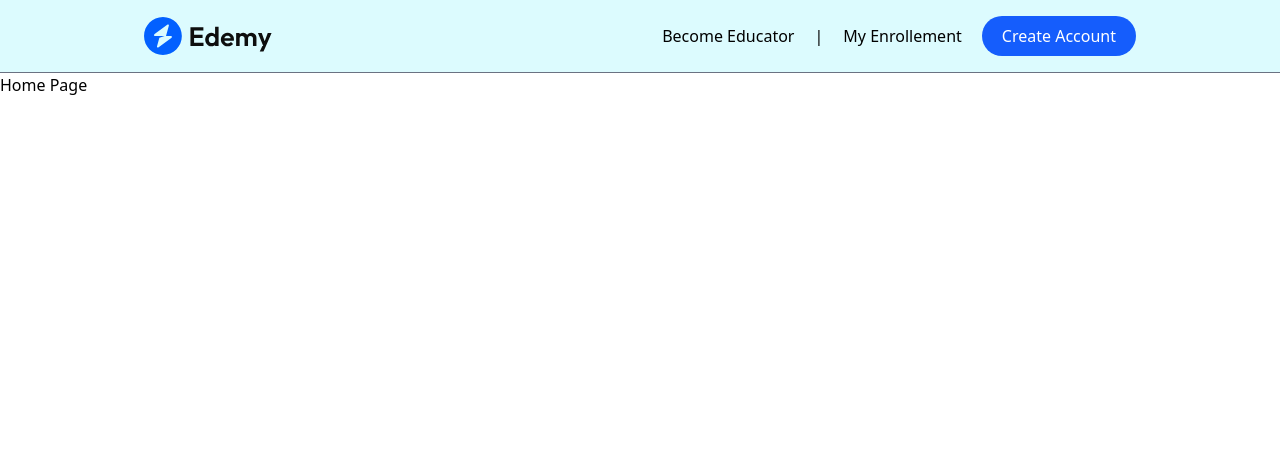
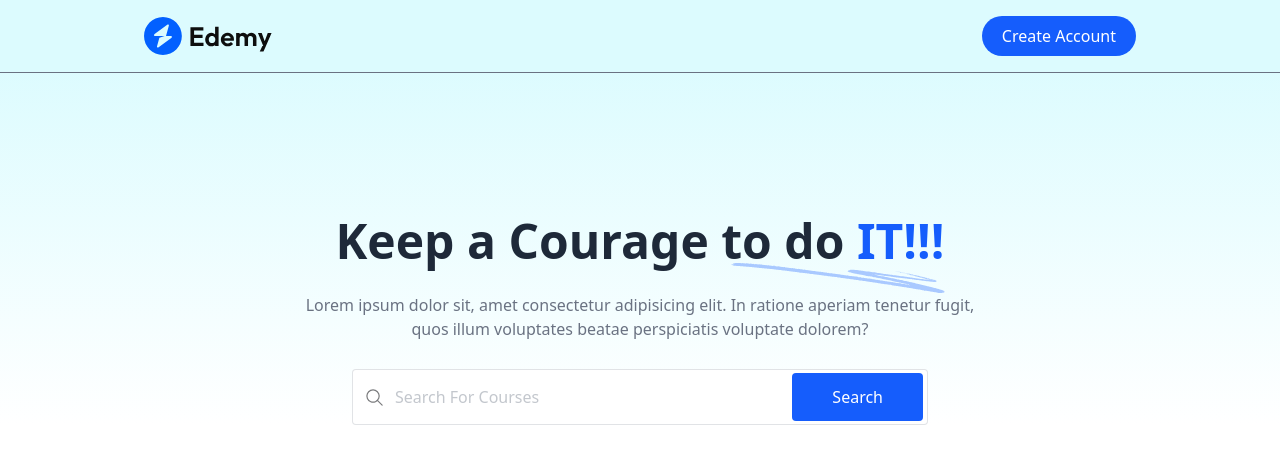
Before and after one commit to AdityaSrivastava04/Education, a React (Vite) app in the folder forntEnd/: page / in a window 1280 px wide. Shown: the top 464 px of the page. Built offline with nearby package versions, Linux system fonts and the light colour scheme; no server answers.

Commit message:
SearchBar and Authentication React

```diff
--- a/forntEnd/src/Pages/Home.jsx
+++ /dev/null
@@ -1,11 +0,0 @@
-import React from 'react'
-
-const Home = () => {
-  return (
-    <div>
-      <h1> Home Page</h1>
-    </div>
-  )
-}
-
-export default Home
--- /dev/null
+++ b/forntEnd/src/Pages/student/Home.jsx
@@ -0,0 +1,12 @@
+import React from 'react'
+import Hero from '../../components/student/Hero'
+
+const Home = () => {
+  return (
+    <div className='flex felx-col items-center space-y-7 text-center'>
+      <Hero/>
+    </div>
+  )
+}
+
+export default Home
--- a/forntEnd/src/components/student/Hero.jsx
+++ b/forntEnd/src/components/student/Hero.jsx
@@ -1,9 +1,21 @@
 import React from 'react'
+import { assets } from '../../assets/assets'
+import SearchBar from './SearchBar'
 
 const Hero = () => {
   return (
-    <div>
-      <h1>Hero</h1>
+    <div className='flex flex-col items-center justify-center w-full md:pt-36 pt-20 px-7 md:px-0 space-y-7 text-center bg-gradient-to-b from-cyan-100/70'>
+      <h1 className='md:text-5xl text-xl relative font-bold text-gray-800 max-w-3xl mx-auto'>
+        Keep a Courage to do <span className='text-blue-600'>IT!!!</span>
+        <img src={assets.sketch} alt="sketch" className='md:block hidden absolute -bottom-7 right-0' />
+      </h1>
+      <p className='md:block hidden text-gray-500 max-w-2xl mx-auto'>
+        Lorem ipsum dolor sit, amet consectetur adipisicing elit. In ratione aperiam tenetur fugit, quos illum voluptates beatae perspiciatis voluptate dolorem?
+      </p>
+      <p className='md:hidden text-gray-500 max-w-sm mx-auto'>
+          Lorem ipsum dolor sit amet, consectetur adipisicing elit. Repellat, beatae!
+      </p>
+      <SearchBar/>
     </div>
   )
 }
--- a/forntEnd/src/components/student/Navbar.jsx
+++ b/forntEnd/src/components/student/Navbar.jsx
@@ -1,20 +1,26 @@
 import React from 'react'
 import {assets} from '../../assets/assets.js'
 import { Link } from 'react-router-dom'
+import {useClerk,UserButton,useUser} from '@clerk/clerk-react'
 const Navbar = () => {
+  const {openSignIn}=useClerk()
+  const {user}=useUser()
   const isCoursePage=location.pathname.includes('/course-list')
   return (
     <div className={`flex items-center justify-between px-4 sm:px-10 md:px-14 lg:px-36 border-b border-gray-500 py-4 ${isCoursePage ? 'bg-white': 'bg-cyan-100/70'}`}>
       <img src={assets.logo} alt="Logo" className='w-28 lg:w-32 cursor-pointer'/>
       <div className='hidden md:flex items-center gap-5 text-grey-500'>
         <div className='flex items-center gap-5'>
-          <button>Become Educator</button> | <Link to={'/my-enrollement'}>My Enrollement</Link>
+          { user && <><button>Become Educator</button> | <Link to={'/my-enrollement'}>My Enrollement</Link></>}
         </div>
-        <button className='bg-blue-600 text-white px-5 py-2 rounded-full'>Create Account</button>
+          { user? <UserButton/>:
+            <button onClick={()=>openSignIn()} className='bg-blue-600 text-white px-5 py-2 rounded-full cursor-pointer'>Create Account</button>
+          }
       </div>
       <div className='md:hidden flex items-center gap-2 sm:gap-5 text-gray-500'>
-        <div><button>Become Educator</button> | <Link to={'/my-enrollement'}>My Enrollement</Link></div>
-        <button><img src={assets.user_icon} alt="" /></button>
+        <div className='flex items-center gap-1 sm:gap-2 max-sm:text-xs '>{ user && <><button>Become Educator</button> | <Link to={'/my-enrollement'}>My Enrollement</Link></>}</div>
+        {user? <UserButton/>:
+        <button onClick={()=>openSignIn()}><img src={assets.user_icon} alt="" /></button>}
       </div>
     </div>
   )
--- a/forntEnd/src/components/student/SearchBar.jsx
+++ b/forntEnd/src/components/student/SearchBar.jsx
@@ -1,10 +1,20 @@
-import React from 'react'
+import React, { useState } from 'react'
+import { assets } from '../../assets/assets'
+import { useNavigate } from 'react-router-dom'
 
-const SearchBar = () => {
+const SearchBar = ({data}) => {
+  const navigate=useNavigate()
+  const [input,setInput]=useState(data?data:'')
+  const onSearch=(e)=>{
+    e.preventDefault()
+    navigate('/course-list/'+input)
+  }
   return (
-    <div>
-      <h1>Search bar</h1>
-    </div>
+      <form onSubmit={onSearch} className='max-w-xl w-full md:h-14 h-12 flex items-center bg-white border border-gray-500/20 rounded'>
+        <img src={assets.search_icon} alt="Search icon" className='md:w-auto w-10 px-3' />
+        <input onChange={e=>setInput(e.target.value)} value={input} type="text" placeholder='Search For Courses' className='w-full h-full outline-none text-gray-500/80'/>
+        <button type='submit' className='bg-blue-600 rounded text-white md:px-10 px-7 md:py-3 py-2 mx-1'>Search</button>
+      </form>
   )
 }
 
```
Also changed, not shown: forntEnd/src/App.jsx (+5 -5 lines), forntEnd/src/Pages/student/CourseDetail.jsx (renamed from forntEnd/src/Pages/CourseDetail.jsx), forntEnd/src/Pages/student/Courses.jsx (renamed from forntEnd/src/Pages/Courses.jsx), forntEnd/src/Pages/student/MyEnrollement.jsx (renamed from forntEnd/src/Pages/MyEnrollement.jsx), forntEnd/src/Pages/student/Player.jsx (renamed from forntEnd/src/Pages/Player.jsx).
